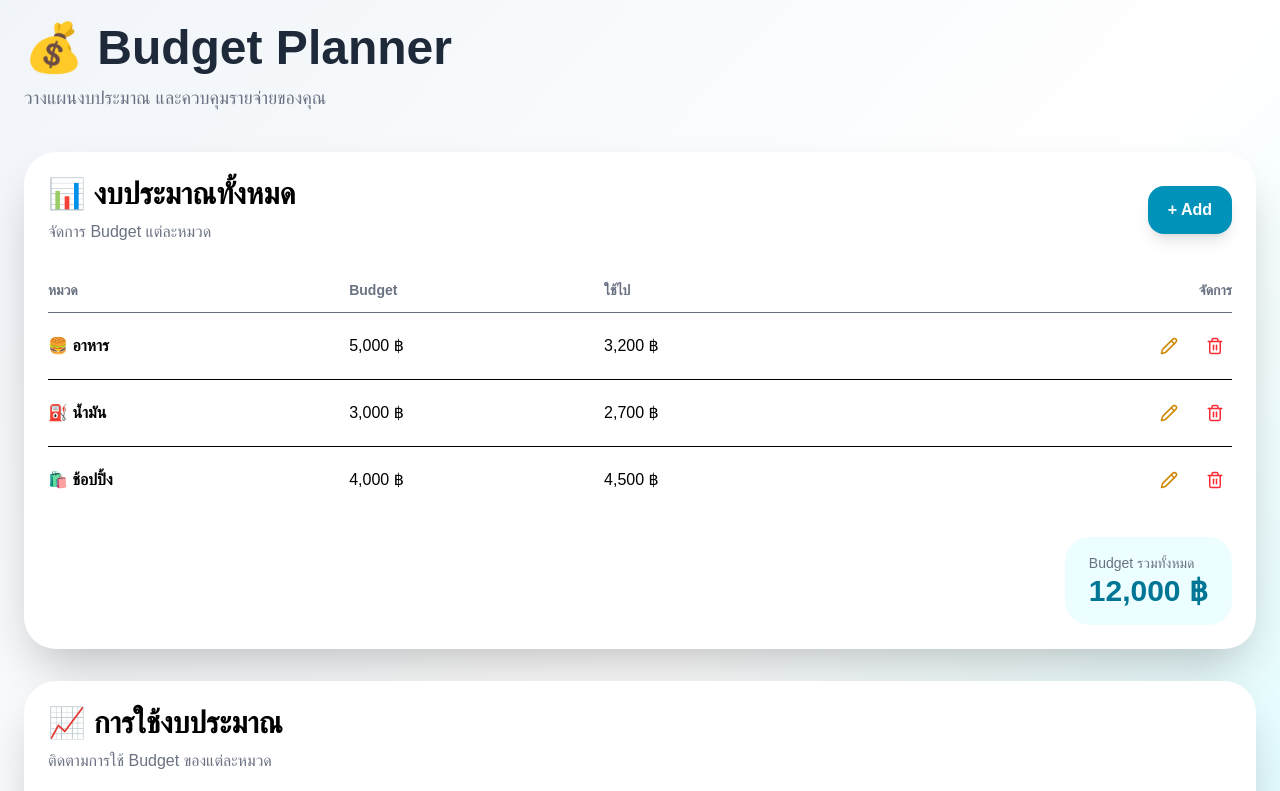
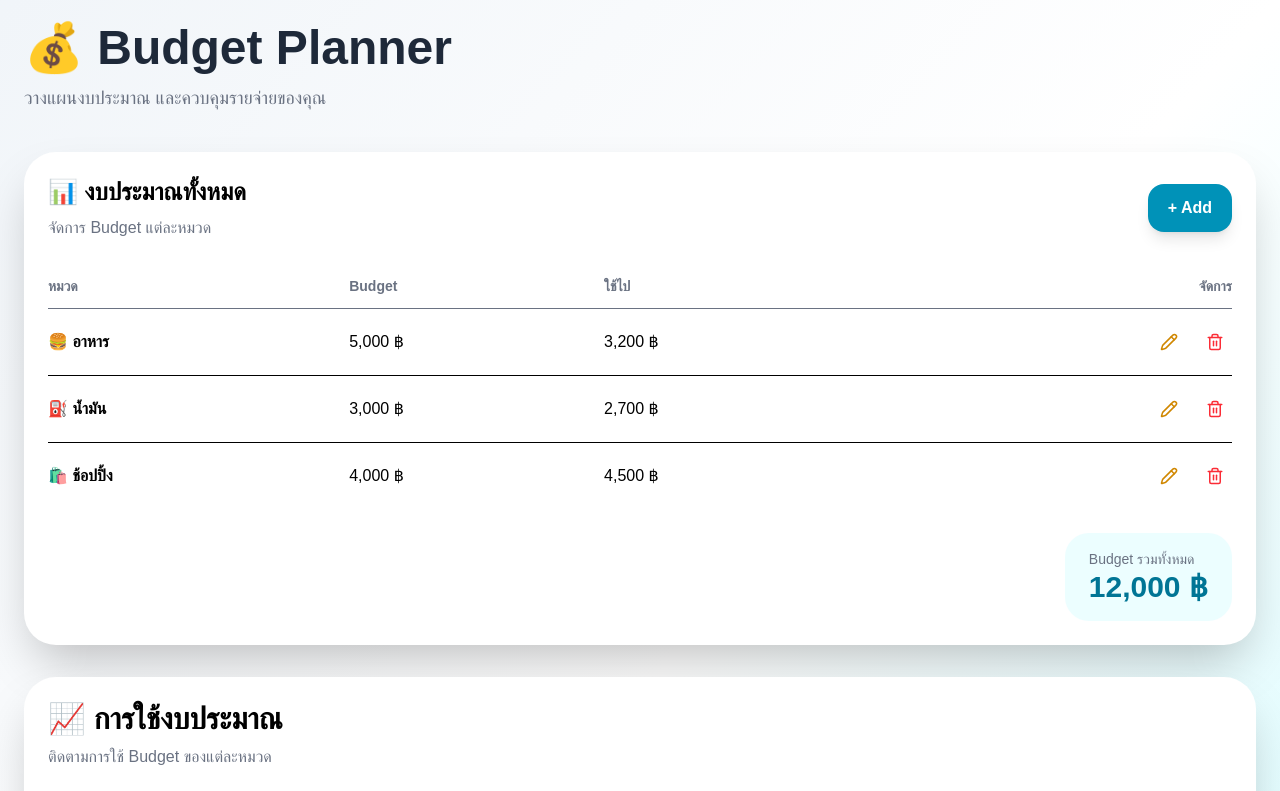
Before and after one commit to Paprem39/finance-tracker, a Next.js app: page /budget in a window 1280 px wide. Shown: the top 791 px of the page. Built offline with nearby package versions, Linux system fonts and the light colour scheme.

Commit message:
update ui

```diff
--- a/src/app/budget/page.tsx
+++ b/src/app/budget/page.tsx
@@ -188,7 +188,7 @@ const editBudget = (
         {/* Top */}
         <div className="flex items-center justify-between mb-6">
           <div>
-            <h2 className="text-3xl font-black whitespace-nowrap">
+            <h2 className="text-2xl font-black whitespace-nowrap">
               📊 งบประมาณทั้งหมด
             </h2>
 
```
